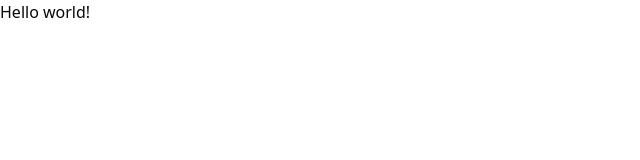
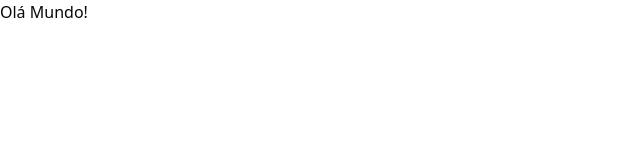
Before and after one commit to SatherBosco/univesp-inventory-control, a React (Vite) app: page / in a window 1280 px wide. Shown: the top 160 px of the page, without its empty margins (0-640 px from the left). Built offline with nearby package versions, Linux system fonts and the light colour scheme.

Commit message:
alteracao do titulo

```diff
--- a/src/App.tsx
+++ b/src/App.tsx
@@ -1,3 +1,3 @@
 export function App() {
-  return <h1>Hello world!</h1>;
+  return <h1>Olá Mundo!</h1>;
 }
```
